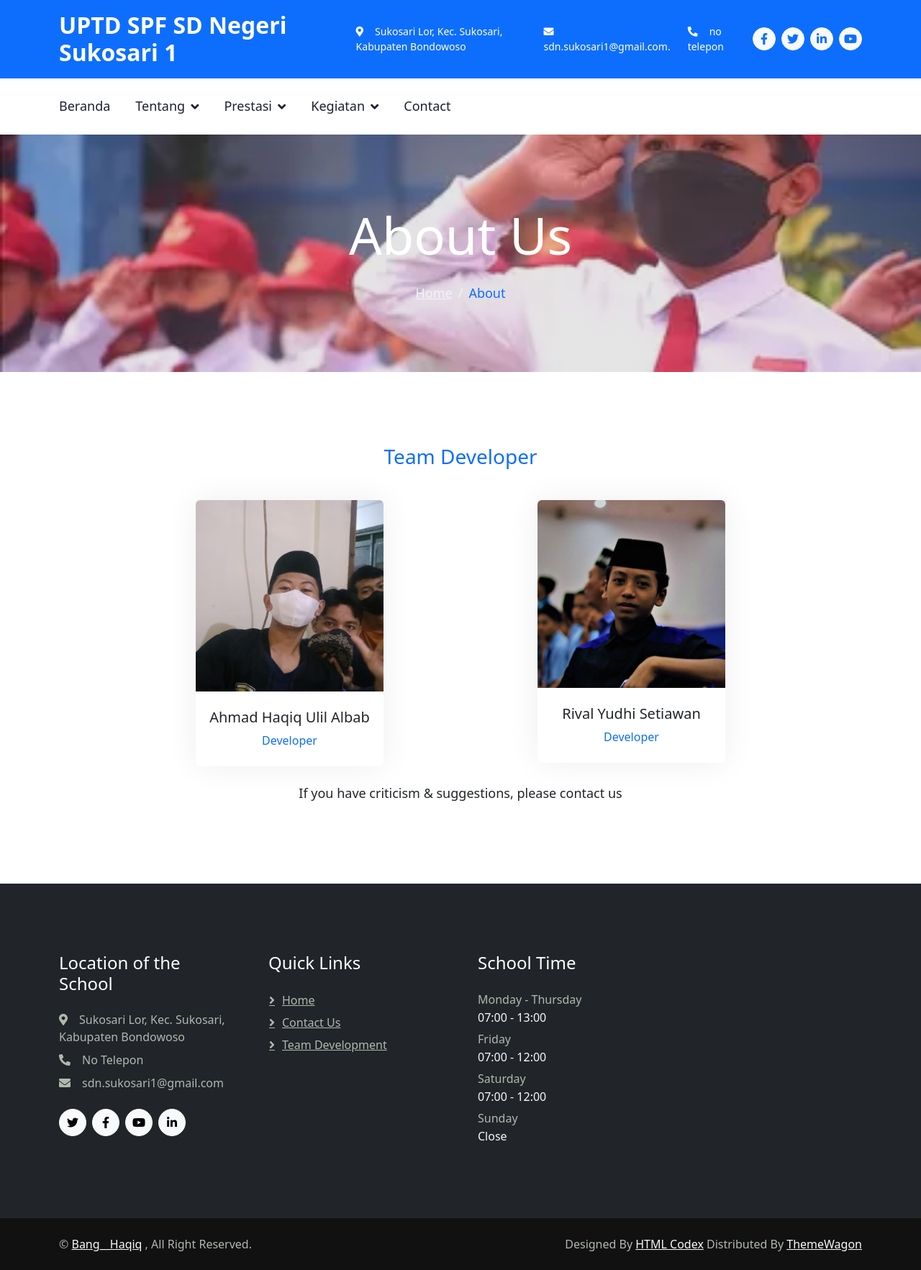
After one commit to banghaqiq/sdnsukosari1, a Django app: page /developer/ in a window 1280 px wide. The commit adds this page. Shown: the whole page at 72% size. Run offline with Django 4.2, Linux system fonts and the light colour scheme; some libraries are stand-ins or nearby versions; some web fonts are replaced.

Commit message:
tambahan

```diff
--- a/data/templates/component/footer.html
+++ b/data/templates/component/footer.html
@@ -33,12 +33,11 @@ data-wow-delay="0.1s"
     </div>
     <div class="col-lg-3 col-md-6">
       <h4 class="text-white mb-4">Quick Links</h4>
-      <a class="btn btn-link" href="index.html">Home</a>
-      <a class="btn btn-link" href="about.html">About Us</a>
-      <a class="btn btn-link" href="contact.html">Contact Us</a>
+      <a class="btn btn-link" href="{% url 'home' %}">Home</a>
+      <a class="btn btn-link" href="{% url 'contact' %}">Contact Us</a>
       <!-- <a class="btn btn-link" href="">Our Services</a>
               <a class="btn btn-link" href="">Terms & Condition</a> -->
-      <a class="btn btn-link" href="#team">Team Development</a>
+      <a class="btn btn-link" href="{% url 'developer' %}">Team Development</a>
     </div>
     <div class="col-lg-3 col-md-6">
       <h4 class="text-white mb-4">School Time</h4>
--- a/data/templates/component/navbar.html
+++ b/data/templates/component/navbar.html
@@ -14,20 +14,40 @@
      </button>
      <div class="collapse navbar-collapse" id="navbarCollapse">
        <div class="navbar-nav">
-         <a href="{% url 'home' %}" class="nav-item nav-link {% if menu == 'home' %} active {% endif %}">Home</a>
+         <a href="{% url 'home' %}" class="nav-item nav-link {% if menu == 'home' %} active {% endif %}">Beranda</a>
          <div class="nav-item dropdown">
-           <a href="#" class="nav-link dropdown-toggle {% if menu == 'about' %} active {% endif %}" data-bs-toggle="dropdown">About</a>
+           <a href="#" class="nav-link dropdown-toggle {% if menu == 'about' %} active {% endif %}" data-bs-toggle="dropdown">Tentang</a>
            <div class="dropdown-menu bg-light rounded-0 rounded-bottom m-0">
              <a href="{% url 'profile' %}" class="dropdown-item">Profil</a>
              <a href="{% url 'visimisi' %}" class="dropdown-item">Visi Misi</a>
              <a href="#" class="dropdown-item">Struktur</a>
              <a href="#" class="dropdown-item">Data Siswa</a>
+             <a href="{% url 'developer' %}" class="dropdown-item">Developer</a>
             </div>
           </div>
-          <a href="{% url 'performance' %}" class="nav-item nav-link {% if menu == 'performance' %} active {% endif %}">Performance</a>
-          <a href="" class="nav-item nav-link {% if menu == '' %} active {% endif %}">Prestasi</a>
+         <div class="nav-item dropdown">
+           <a href="#" class="nav-link dropdown-toggle {% if menu == '' %} active {% endif %}" data-bs-toggle="dropdown">Prestasi</a>
+           <div class="dropdown-menu bg-light rounded-0 rounded-bottom m-0">
+             <a href="#" class="dropdown-item">Kecamatan</a>
+             <a href="#" class="dropdown-item">Kabupaten</a>
+             <a href="#" class="dropdown-item">Provinsi</a>
+             <a href="#" class="dropdown-item">Nasional</a>
+            </div>
+          </div>
+         <div class="nav-item dropdown">
+           <a href="#" class="nav-link dropdown-toggle {% if menu == 'performance' %} active {% endif %}" data-bs-toggle="dropdown">Kegiatan</a>
+           <div class="dropdown-menu bg-light rounded-0 rounded-bottom m-0">
+             <a href="#" class="dropdown-item">Penampilan</a>
+             <a href="#" class="dropdown-item">Drum Band</a>
+             <a href="#" class="dropdown-item">Keagamaan</a>
+             <a href="{% url 'classmeating' %}" class="dropdown-item">Class Meating</a>
+             <a href="{% url 'studytour' %}" class="dropdown-item">Study tour</a>
+            </div>
+          </div>
+          {% comment %} <a href="{% url 'performance' %}" class="nav-item nav-link {% if menu == 'performance' %} active {% endif %}">Performance</a> {% endcomment %}
+          {% comment %} <a href="" class="nav-item nav-link {% if menu == '' %} active {% endif %}">Prestasi</a> {% endcomment %}
          {% comment %} <a href="{% url 'testimonial' %}" class="nav-item nav-link {% if menu == 'testimonial' %} active {% endif %}">Alumni</a> {% endcomment %}
-         <a href="contact.html" class="nav-item nav-link {% if menu == '' %} active {% endif %}">Contact</a>
+         <a href="{% url 'contact' %}" class="nav-item nav-link {% if menu == 'contact' %} active {% endif %}">Contact</a>
        </div>
      </div>
    </nav>
--- a/data/templates/layout/core.html
+++ b/data/templates/layout/core.html
@@ -54,6 +54,7 @@
     <link rel="preconnect" href="https://fonts.googleapis.com">
     <link rel="preconnect" href="https://fonts.gstatic.com" crossorigin>
     <link href="https://fonts.googleapis.com/css2?family=Lato:ital,wght@0,400;1,700&display=swap" rel="stylesheet">
+    <link rel="icon" href="{% static 'sd/img/logo.png' %}">
 
   </head>
 
--- /dev/null
+++ b/data/templates/view/about/developer.html
@@ -0,0 +1,128 @@
+{% extends "layout/core.html" %}
+
+{% load static %}
+
+{% block content %}
+   <!-- Page Header Start -->
+  <div
+    class="container-fluid page-header py-5 mb-5 wow fadeIn"
+    data-wow-delay="0.1s">
+    <div class="container text-center py-5">
+      <h1 class="display-2 text-white mb-4 animated slideInDown">About Us</h1>
+      <nav aria-label="breadcrumb animated slideInDown">
+        <ol class="breadcrumb justify-content-center mb-0">
+          <li class="breadcrumb-item"><a href="{% url 'home' %}">Home</a></li>
+          <!-- <li class="breadcrumb-item"><a href="#">Pages</a></li> -->
+          <li class="breadcrumb-item text-primary" aria-current="page">
+            About
+          </li>
+        </ol>
+      </nav>
+    </div>
+  </div>
+ <!-- Page Header End -->
+
+    <div class="container-xxl py-5" id="team" >
+        <div class="container ">
+          <div
+            class="text-center mx-auto wow fadeInUp"
+            data-wow-delay="0.1s"
+            style="max-width: 500px"
+            >
+            <p class="fs-3 fw-medium text-primary">Team Developer</p>
+            <!-- <h1 class="display-5 mb-5">Our Expert People Ready to Help You</h1> -->
+            <br />
+          </div>
+          <div class="row g-4 justify-content-evenly" style="">
+            <div class="col-lg-3 col-md-6 wow fadeInUp " data-wow-delay="0.1s">
+              <div class="team-item rounded overflow-hidden pb-4">
+                <img class="img-fluid mb-4" src="{% static 'sd/img/team-1.jpg' %}" alt="" />
+                <h5>Ahmad Haqiq Ulil Albab</h5>
+                <span class="text-primary">Developer</span>
+                <ul class="team-social">
+                  <li>
+                    <a
+                      class="btn btn-square"
+                      target="_blank"
+                      href="https://www.facebook.com/profile.php?id=100080580513758"
+                      ><i class="fab fa-facebook-f"></i
+                    ></a>
+                  </li>
+                  <!-- <li><a class="btn btn-square" href=""><i class="fab fa-twitter"></i></a></li> -->
+                  <li>
+                    <a
+                      class="btn btn-square"
+                      target="_blank"
+                      href="https://www.instagram.com/mazz_hqq/"
+                      ><i class="fab fa-instagram"></i
+                    ></a>
+                  </li>
+                  <li>
+                    <a
+                      class="btn btn-square"
+                      target="_blank"
+                      href="https://github.com/banghaqiq"
+                      ><i class="fab fa-github"></i
+                    ></a>
+                  </li>
+                  <li>
+                    <a
+                      class="btn btn-square"
+                      target="_blank"
+                      href="https://wa.me/628563658958"
+                      ><i class="fab fa-whatsapp"></i
+                    ></a>
+                  </li>
+                </ul>
+              </div>
+            </div>
+            <div class="col-lg-3 col-md-6 wow fadeInUp " data-wow-delay="0.3s">
+              <div class="team-item rounded overflow-hidden pb-4">
+                <img class="img-fluid mb-4" src="{% static 'sd/img/team-2.jpg' %}" alt="" />
+                <h5>Rival Yudhi Setiawan</h5>
+                <span class="text-primary">Developer</span>
+                <ul class="team-social">
+                  <li>
+                    <a
+                      class="btn btn-square"
+                      target="_blank"
+                      href="https://www.facebook.com/profile.php?id=100079745110687"
+                      ><i class="fab fa-facebook-f"></i
+                    ></a>
+                  </li>
+                  <!-- <li><a class="btn btn-square" href=""><i class="fab fa-twitter"></i></a></li> -->
+                  <li>
+                    <a
+                      class="btn btn-square"
+                      target="_blank"
+                      href="https://www.instagram.com/ryval_4/"
+                      ><i class="fab fa-instagram"></i
+                    ></a>
+                  </li>
+                  <li>
+                    <a
+                      class="btn btn-square"
+                      target="_blank"
+                      href="https://wa.me/6281385080283"
+                      ><i class="fab fa-whatsapp"></i
+                    ></a>
+                  </li>
+                  <!-- <li><a class="btn btn-square" href=""><i class="fab fa-linkedin-in"></i></a></li> -->
+                </ul>
+              </div>
+            </div>
+          </div>
+          <br />
+          <p
+            class="text-center mx-auto wow fadeInUp"
+            data-wow-delay="0.7s"
+            style="font-size: large"
+          >
+            If you have criticism & suggestions, please contact us
+          </p>
+        </div>
+      </div>
+      <!-- Team End -->
+
+
+ {% endblock content %}
--- a/data/urls.py
+++ b/data/urls.py
@@ -3,8 +3,17 @@ from . import views
 
 urlpatterns = [
  path('', views.beranda, name='home'),
+
+#  ABOUT
  path('profile/', views.profil, name='profile'),
  path('vm/', views.visimisi, name='visimisi'),
- path('performance/', views.performa, name='performance'),
+ path('developer/', views.developer, name='developer'),
+
+#  Performa
+ path('classmeating/', views.classmeating, name='classmeating'),
+ path('studytour/', views.studytour, name='studytour'),
+
+
 #  path('testimonial/', views.alumni, name='testimonial'),
+ path('contact/', views.contact, name='contact'),
 ]
--- a/data/views.py
+++ b/data/views.py
@@ -11,8 +11,25 @@ def profil(request):
 def visimisi(request):
  return render(request,'view/about/visimisi.html')
 
-def performa(request):
- return render(request,'view/performance.html')
+def developer(request):
+ return render(request,'view/about/developer.html')
 
+
+
+# performa
+def classmeating(request):
+ return render(request,'view/performa/classmeating.html')
+
+def studytour(request):
+ return render(request,'view/performa/studytour.html')
+
+
+
+# alumni
 def alumni(request):
  return render(request,'view/testimonial.html')
+
+
+# contact
+def contact(request):
+ return render(request,'view/contact.html')
```
Also changed, not shown: data/templates/view/about/visimisi.html (+7 -27 lines), data/templates/view/contact.html (added, +102 -0 lines), data/templates/view/performa/classmeating.html (added, +70 -0 lines), data/templates/view/performa/studytour.html (added, +58 -0 lines), static/sd/prestasi.html (+0 -137 lines), data/templates/view/performa/drumband.html (added), data/templates/view/performa/keagamaan.html (added), data/templates/view/performa/penampilan.html (added), static/sd/img/team-1.jpg.
